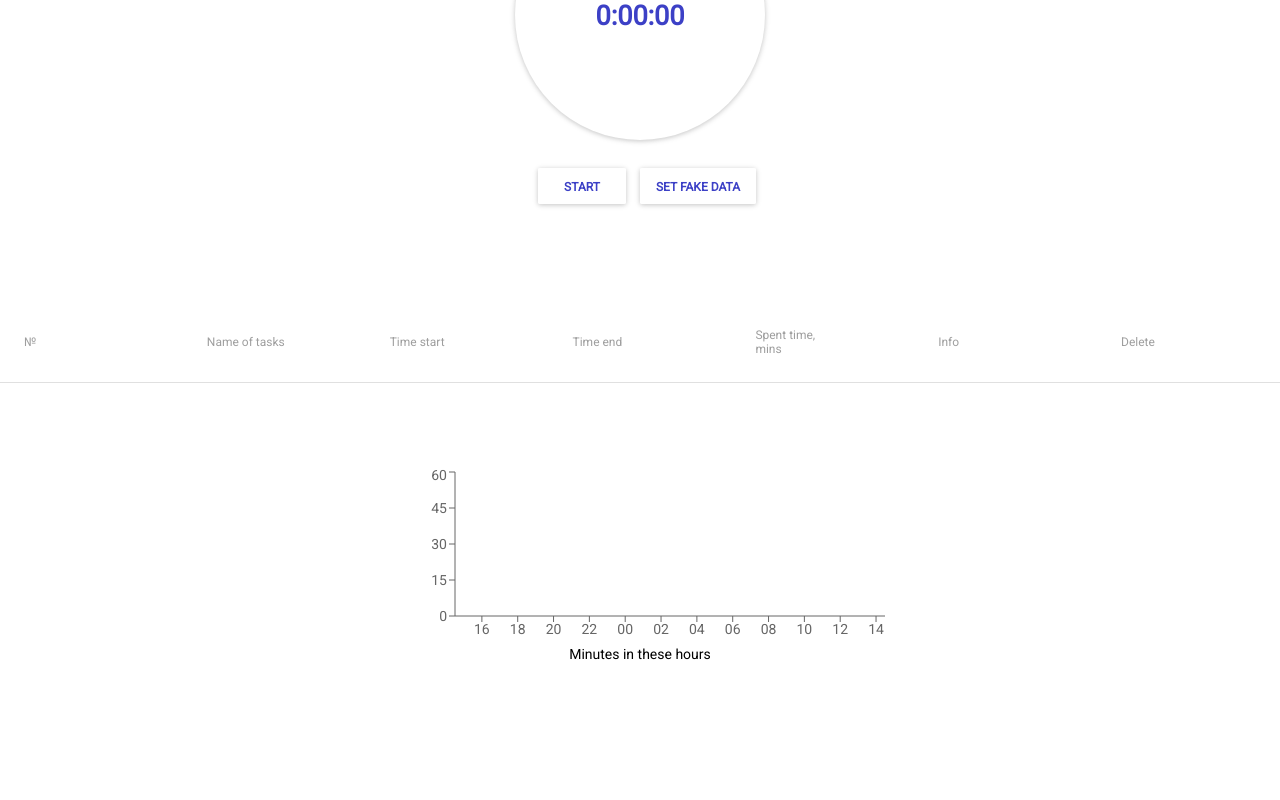
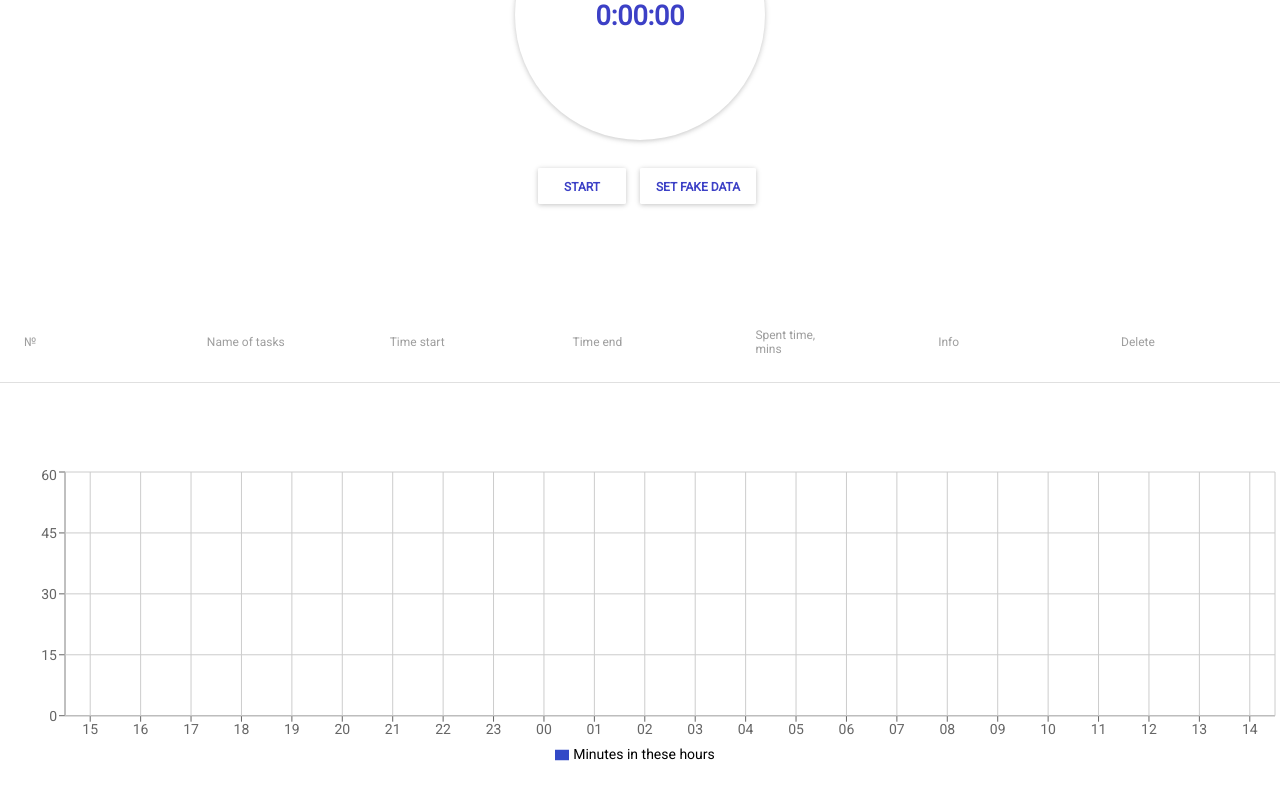
Before and after one commit to ti-tar/tasker, a React (Create React App) app: page / in a window 1280 px wide. Shown: the part 272-1072 px from the top of the page. Before the commit the page ends 1023 px from the top, so only its background shows below. Built offline with nearby package versions, Linux system fonts and the light colour scheme.

Commit message:
подправил нечарт

```diff
--- a/src/bro3Theme.js
+++ b/src/bro3Theme.js
@@ -3,7 +3,7 @@ import {
     cyan500, cyan700, grey400,
     pinkA200, grey100, grey300, grey500,
     darkBlack, white,
-    fullBlack, pink500, transparent
+    fullBlack, transparent
 } from 'material-ui/styles/colors';
 
 import { darken, fade } from 'material-ui/utils/colorManipulator';
--- a/src/components/ChartComponent.js
+++ b/src/components/ChartComponent.js
@@ -1,6 +1,6 @@
 import React from "react";
 import { connect } from 'react-redux';
-import { ResponsiveContainer, BarChart, Bar, XAxis, YAxis, Legend } from 'recharts';
+import { ResponsiveContainer, BarChart, Bar, XAxis, YAxis, Legend, CartesianGrid } from 'recharts';
 import moment from 'moment';
 import config from '../config';
 
@@ -51,20 +51,17 @@ class ChartComponent extends React.Component {
         return curentChartData;
     }
 
-    legendText(){
-        return `Minutes in these hours`;
-    }
-
     render(){
         return <section>
-
-            <BarChart data={this.getChartData()} width={500} height={200} style={{ margin : '0 auto' }}>
-                <XAxis dataKey="name"/>
-                <YAxis  domain={[0, 60]} />
-                <Legend iconType="circle" content={this.legendText} />
-                <Bar dataKey='tv' fill='#3249c7' data={[]}/>
-            </BarChart>
-
+            <ResponsiveContainer minHeight={300}>
+                <BarChart data={this.getChartData()}>
+                    <XAxis dataKey="name"/>
+                    <YAxis  domain={[0, 60]} />
+                    <Legend wrapperStyle={{color:'#000'}} />
+                    <CartesianGrid />
+                    <Bar dataKey='tv' fill='#3249c7' barSize={25} name="Minutes in these hours" />
+                </BarChart>
+            </ResponsiveContainer>
         </section>;
     }
 
```
